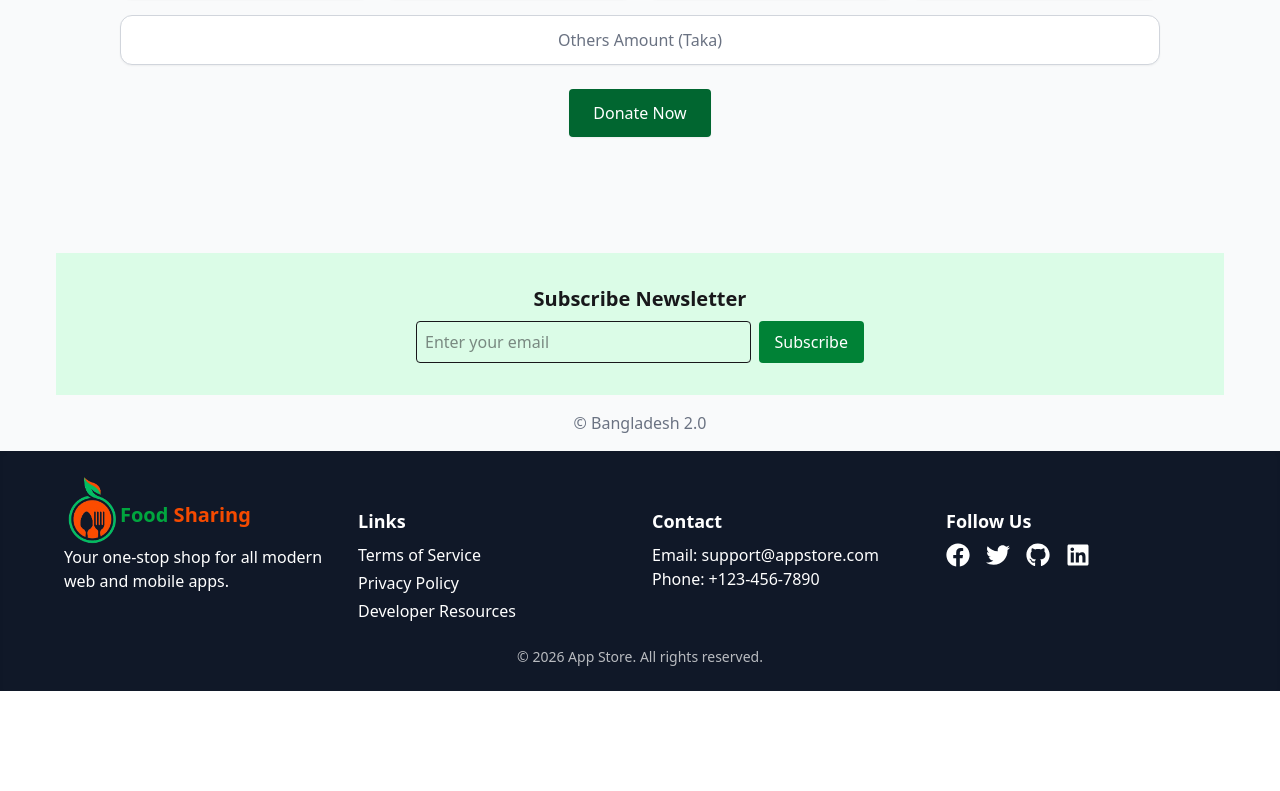
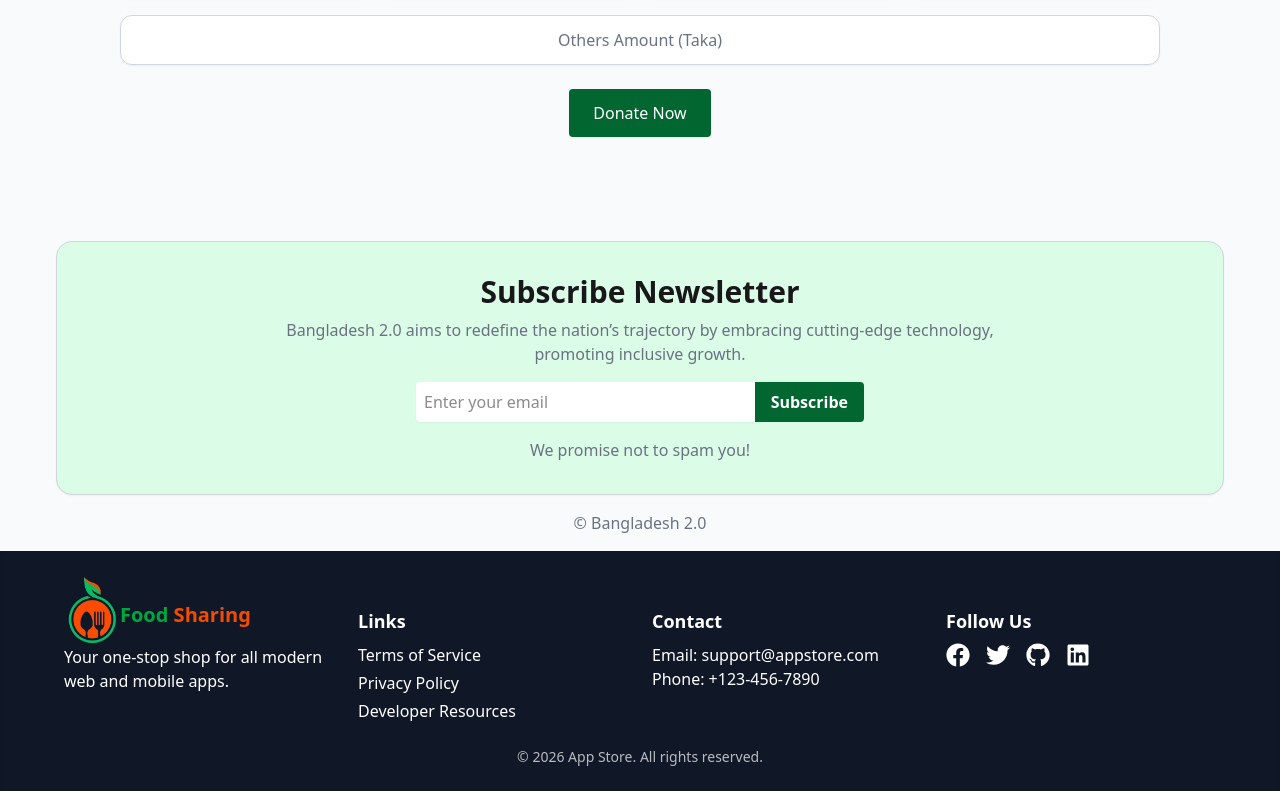
Before and after one commit to SDNATH-Git/pcc, a React (Vite) app: page / in a window 1280 px wide. Shown: the part 3714-4505 px from the top of the page. Before the commit the page ends 4405 px from the top, so only its background shows below. Built offline with nearby package versions, Linux system fonts and the light colour scheme; no server answers.

Commit message:
added subscribe

```diff
--- a/src/Home/LandingPage.jsx
+++ b/src/Home/LandingPage.jsx
@@ -169,19 +169,24 @@ export default function App() {
                 <div className='bg-white border border-gray-300 rounded-xl shadow-xs p-3 mb-3'>
                     <h1 className="text-gray-500 text-center">Others Amount (Taka)</h1>
                 </div>
-                <button className="bg-green-800 text-white px-6 py-3 rounded shadow-xs hover:bg-red-500 my-3">Donate Now</button>
+                <button className="bg-green-800 text-white px-6 py-3 rounded shadow-xs hover:bg-red-500 mt-3">Donate Now</button>
             </section >
 
 
 
             {/* Subscribe */}
-            < section className="bg-green-100 p-8 text-center" >
-                <h2 className="text-xl font-bold mb-2">Subscribe Newsletter</h2>
-                <div className="flex flex-col sm:flex-row justify-center gap-2 max-w-md mx-auto">
-                    <input className="p-2 rounded border w-full" placeholder="Enter your email" />
-                    <button className="bg-green-700 text-white px-4 py-2 rounded">Subscribe</button>
+            < section className="bg-green-100 rounded-2xl shadow-xs border border-gray-300 p-8 text-center" >
+                <h2 className="text-2xl md:text-3xl font-extrabold mb-2">Subscribe Newsletter</h2>
+                <h2 className=" text-gray-500 px-0 md:px-10 lg:px-44 mb-2">Bangladesh 2.0 aims to redefine the nation’s trajectory by embracing cutting-edge technology, promoting inclusive growth.</h2>
+                <div className="flex  justify-center max-w-md mx-auto my-4">
+                    <input className="p-2 rounded-l bg-white shadow-xs w-full" placeholder="Enter your email" />
+                    <button className="bg-green-800 text-white font-bold px-4 py-2 rounded-r">Subscribe</button>
                 </div>
+                <h1 className='text-center text-gray-500 '>We promise not to spam you!</h1>
             </section >
+
+
+
 
             {/* Footer */}
             < footer className="text-center p-4 text-gray-500" >© Bangladesh 2.0</footer >
```
